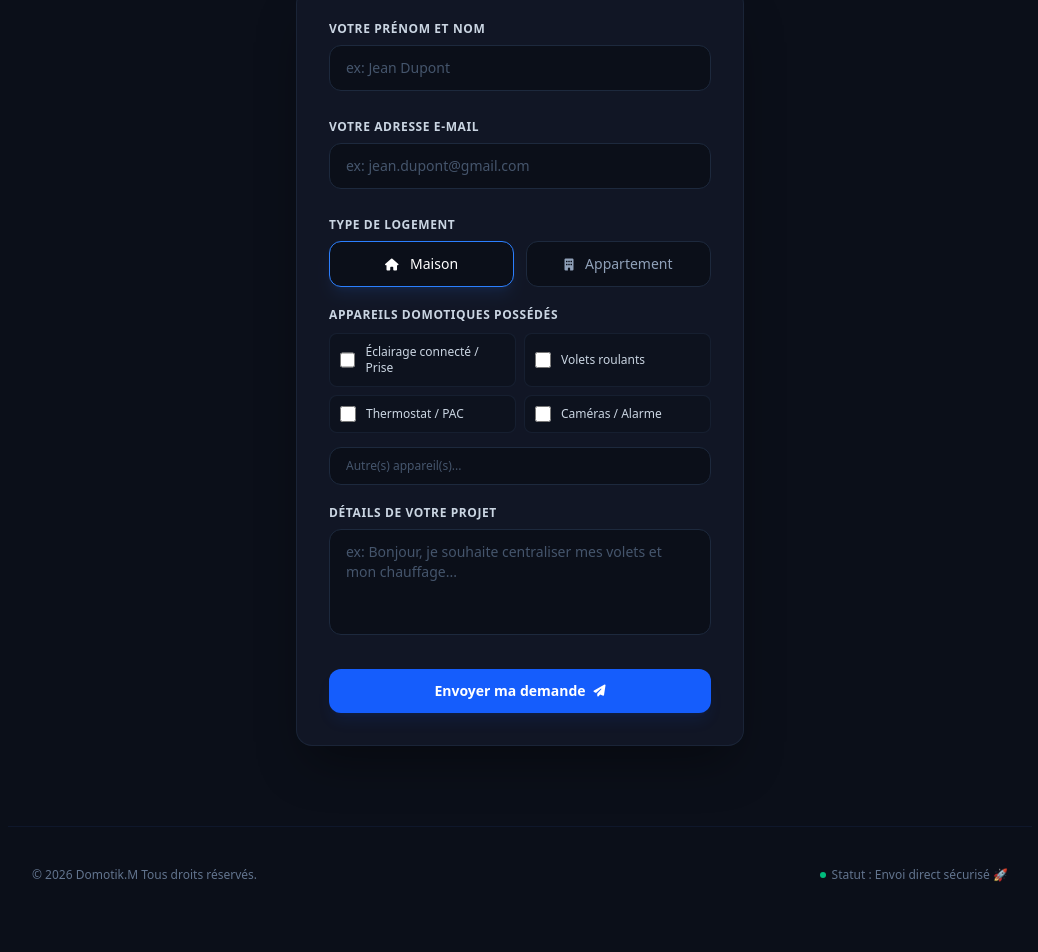
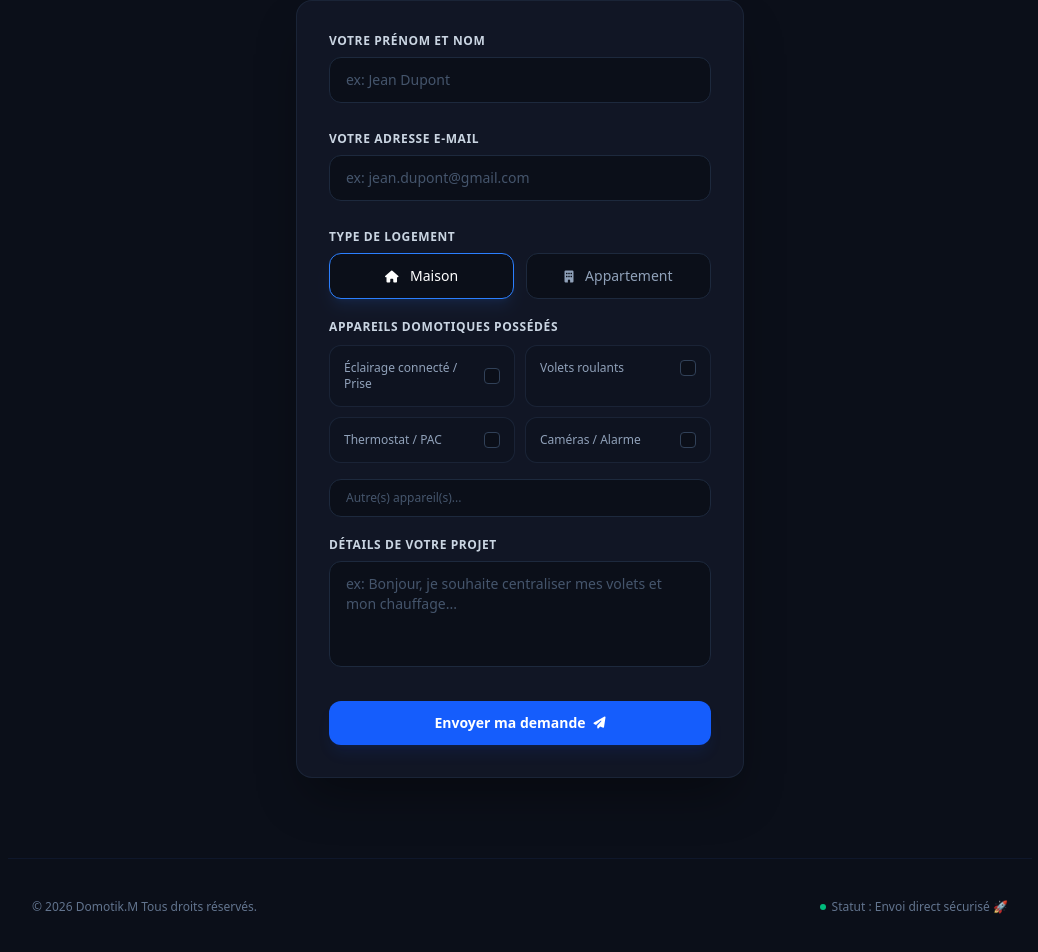
Before and after one commit to Maxence-Csnt/mon-site, a plain HTML site: page index.html in a window 1280 px wide. Shown: the part 1536-2488 px from the top of the page, without its empty margins (120-1158 px from the left). Before the commit the page ends 2459 px from the top, so only its background shows below. Drawn offline with nearby package versions, Linux system fonts and the light colour scheme.

Commit message:
Refactor index.html for improved layout and icons
Updated navigation bar and device selection styles.

```diff
--- a/index.html
+++ b/index.html
@@ -4,8 +4,8 @@
     <meta charset="UTF-8">
     <meta name="viewport" content="width=device-width, initial-scale=1.0">
     <title>Domotik.M | Domotique & Contrôle Local</title>
-    <!-- Icône dans l'onglet du navigateur -->
-    <link rel="icon" type="image/png" href="logo.png">
+    <!-- 🌐 Icône épurée dans l'onglet du navigateur -->
+    <link rel="icon" type="image/png" href="favicon.png">
     <!-- Tailwind CSS pour le design moderne style Lovable -->
     <script src="https://cdn.jsdelivr.net/npm/@tailwindcss/browser@4"></script>
     <!-- Icons FontAwesome -->
@@ -17,11 +17,11 @@
 
     <!-- 🌐 Barre de navigation -->
     <nav class="sticky top-0 z-50 bg-[#0B0F19]/70 backdrop-blur-md border-b border-slate-800/60">
-        <div class="max-w-5xl mx-auto px-6 py-4 flex justify-between items-center">
+        <div class="max-w-5xl mx-auto px-6 py-3 flex justify-between items-center">
             <div class="flex items-center space-x-2.5 text-lg font-semibold tracking-tight text-white">
-                <!-- Remplacement par ton logo image -->
-                <div class="w-9 h-9 rounded-lg overflow-hidden flex items-center justify-center bg-[#0B0F19]">
-                    <img src="favicon.png" alt="Domotik.M Logo" class="w-full h-full object-cover">
+                <!-- 🎨 Intégration de ton tout nouveau logo -->
+                <div class="w-14 h-14 rounded-full overflow-hidden flex items-center justify-center bg-[#0B0F19]">
+                    <img src="logo.png" alt="Domotik.M Logo" class="w-full h-full object-cover">
                 </div>
                 <span>Domotik<span class="text-blue-500">.M</span></span>
             </div>
@@ -132,29 +132,58 @@
                     </div>
                 </div>
 
-                <!-- 💡 Appareils domotiques possédés -->
+                <!-- 💡 Appareils domotiques possédés (VERSION STYLÉE) -->
                 <div class="space-y-2.5">
                     <label class="block text-xs font-semibold text-slate-300 uppercase tracking-wider">Appareils domotiques possédés</label>
-                    <div class="grid grid-cols-2 gap-2 text-xs text-slate-300">
-                        <label class="flex items-center space-x-2.5 p-2.5 rounded-lg bg-[#0B0F19]/50 border border-slate-800/60 cursor-pointer hover:border-slate-800 transition-colors">
-                            <input type="checkbox" name="appareils" value="Éclairage" class="accent-blue-500 h-4 w-4">
-                            <span>Éclairage connecté / Prise</span>
+                    <div class="grid grid-cols-2 gap-2.5 text-xs">
+
+                        <!-- Case 1 -->
+                        <label class="relative flex flex-col justify-between p-3.5 rounded-xl bg-[#0B0F19]/40 border border-slate-800/80 cursor-pointer select-none transition-all duration-200 group hover:border-slate-700 has-[:checked]:bg-blue-600/5 has-[:checked]:border-blue-500 has-[:checked]:shadow-lg has-[:checked]:shadow-blue-500/5">
+                            <input type="checkbox" name="appareils" value="Éclairage" class="sr-only peer">
+                            <div class="flex items-center justify-between w-full">
+                                <span class="text-slate-400 font-medium group-hover:text-slate-300 peer-checked:text-white transition-colors">Éclairage connecté / Prise</span>
+                                <div class="w-4 h-4 rounded border border-slate-700 flex items-center justify-center bg-[#0B0F19] text-[10px] text-transparent peer-checked:bg-blue-500 peer-checked:border-blue-500 peer-checked:text-white transition-all shrink-0 ml-2">
+                                    <i class="fa-solid fa-check"></i>
+                                </div>
+                            </div>
                         </label>
-                        <label class="flex items-center space-x-2.5 p-2.5 rounded-lg bg-[#0B0F19]/50 border border-slate-800/60 cursor-pointer hover:border-slate-800 transition-colors">
-                            <input type="checkbox" name="appareils" value="Volets" class="accent-blue-500 h-4 w-4">
-                            <span>Volets roulants</span>
+
+                        <!-- Case 2 -->
+                        <label class="relative flex flex-col justify-between p-3.5 rounded-xl bg-[#0B0F19]/40 border border-slate-800/80 cursor-pointer select-none transition-all duration-200 group hover:border-slate-700 has-[:checked]:bg-blue-600/5 has-[:checked]:border-blue-500 has-[:checked]:shadow-lg has-[:checked]:shadow-blue-500/5">
+                            <input type="checkbox" name="appareils" value="Volets" class="sr-only peer">
+                            <div class="flex items-center justify-between w-full">
+                                <span class="text-slate-400 font-medium group-hover:text-slate-300 peer-checked:text-white transition-colors">Volets roulants</span>
+                                <div class="w-4 h-4 rounded border border-slate-700 flex items-center justify-center bg-[#0B0F19] text-[10px] text-transparent peer-checked:bg-blue-500 peer-checked:border-blue-500 peer-checked:text-white transition-all shrink-0 ml-2">
+                                    <i class="fa-solid fa-check"></i>
+                                </div>
+                            </div>
                         </label>
-                        <label class="flex items-center space-x-2.5 p-2.5 rounded-lg bg-[#0B0F19]/50 border border-slate-800/60 cursor-pointer hover:border-slate-800 transition-colors">
-                            <input type="checkbox" name="appareils" value="Chauffage" class="accent-blue-500 h-4 w-4">
-                            <span>Thermostat / PAC</span>
+
+                        <!-- Case 3 -->
+                        <label class="relative flex flex-col justify-between p-3.5 rounded-xl bg-[#0B0F19]/40 border border-slate-800/80 cursor-pointer select-none transition-all duration-200 group hover:border-slate-700 has-[:checked]:bg-blue-600/5 has-[:checked]:border-blue-500 has-[:checked]:shadow-lg has-[:checked]:shadow-blue-500/5">
+                            <input type="checkbox" name="appareils" value="Chauffage" class="sr-only peer">
+                            <div class="flex items-center justify-between w-full">
+                                <span class="text-slate-400 font-medium group-hover:text-slate-300 peer-checked:text-white transition-colors">Thermostat / PAC</span>
+                                <div class="w-4 h-4 rounded border border-slate-700 flex items-center justify-center bg-[#0B0F19] text-[10px] text-transparent peer-checked:bg-blue-500 peer-checked:border-blue-500 peer-checked:text-white transition-all shrink-0 ml-2">
+                                    <i class="fa-solid fa-check"></i>
+                                </div>
+                            </div>
                         </label>
-                        <label class="flex items-center space-x-2.5 p-2.5 rounded-lg bg-[#0B0F19]/50 border border-slate-800/60 cursor-pointer hover:border-slate-800 transition-colors">
-                            <input type="checkbox" name="appareils" value="Caméras" class="accent-blue-500 h-4 w-4">
-                            <span>Caméras / Alarme</span>
+
+                        <!-- Case 4 -->
+                        <label class="relative flex flex-col justify-between p-3.5 rounded-xl bg-[#0B0F19]/40 border border-slate-800/80 cursor-pointer select-none transition-all duration-200 group hover:border-slate-700 has-[:checked]:bg-blue-600/5 has-[:checked]:border-blue-500 has-[:checked]:shadow-lg has-[:checked]:shadow-blue-500/5">
+                            <input type="checkbox" name="appareils" value="Caméras" class="sr-only peer">
+                            <div class="flex items-center justify-between w-full">
+                                <span class="text-slate-400 font-medium group-hover:text-slate-300 peer-checked:text-white transition-colors">Caméras / Alarme</span>
+                                <div class="w-4 h-4 rounded border border-slate-700 flex items-center justify-center bg-[#0B0F19] text-[10px] text-transparent peer-checked:bg-blue-500 peer-checked:border-blue-500 peer-checked:text-white transition-all shrink-0 ml-2">
+                                    <i class="fa-solid fa-check"></i>
+                                </div>
+                            </div>
                         </label>
+
                     </div>
                     <!-- Champ Autre -->
-                    <div class="pt-1">
+                    <div class="pt-1.5">
                         <input type="text" id="appareilsAutre" placeholder="Autre(s) appareil(s)..." class="w-full px-4 py-2.5 rounded-xl bg-[#0B0F19] border border-slate-800 text-xs text-white placeholder-slate-600 focus:outline-none focus:border-blue-500 transition-all font-normal">
                     </div>
                 </div>
```
